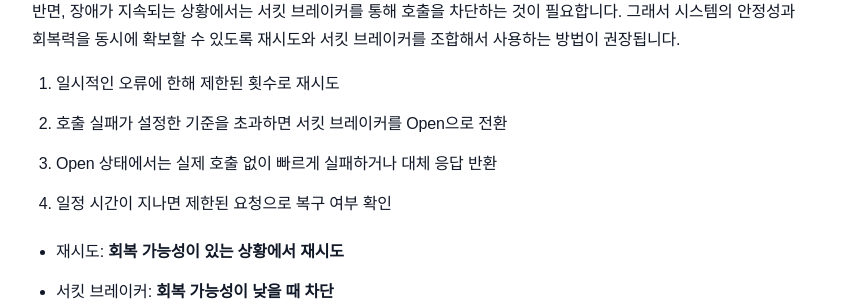
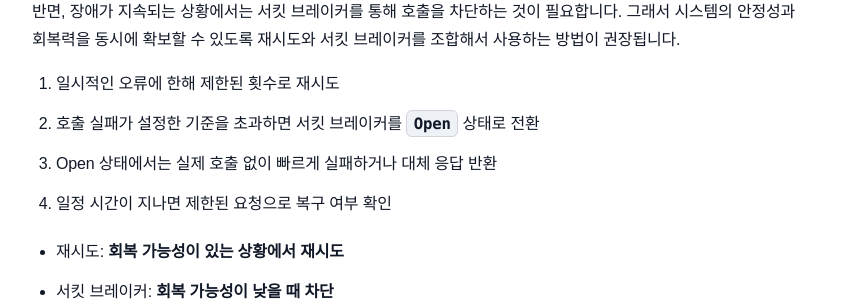
Before and after one commit to sanghoon-lee/sanghoon-lee.github.io, a Jekyll site: the page built from _posts/2026-04-01-circuitbreaker.md, in a window 1280 px wide and 900 px high, scrolled down 4505 px. Shown: the part 146-447 px from the top of the window, without its empty margins (210-1069 px from the left). Built offline with Jekyll 4.4.1, drawn with Linux system fonts in a browser that asks for light colours; nearby versions of some CDN libraries; comment, search, counter and statistics services are not loaded.

Commit message:
서킷브레이커 리라이팅

```diff
--- a/_posts/2026-04-01-circuitbreaker.md
+++ b/_posts/2026-04-01-circuitbreaker.md
@@ -164,7 +164,7 @@ stateDiagram-v2
 반면, 장애가 지속되는 상황에서는 서킷 브레이커를 통해 호출을 차단하는 것이 필요합니다. 그래서 시스템의 안정성과 회복력을 동시에 확보할 수 있도록 재시도와 서킷 브레이커를 조합해서 사용하는 방법이 권장됩니다.
 
 1. 일시적인 오류에 한해 제한된 횟수로 재시도
-2. 호출 실패가 설정한 기준을 초과하면 서킷 브레이커를 Open으로 전환
+2. 호출 실패가 설정한 기준을 초과하면 서킷 브레이커를 `Open` 상태로 전환
 3. Open 상태에서는 실제 호출 없이 빠르게 실패하거나 대체 응답 반환
 4. 일정 시간이 지나면 제한된 요청으로 복구 여부 확인
 
```
